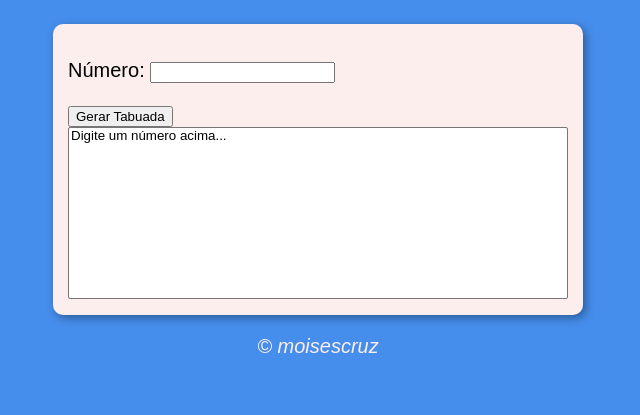
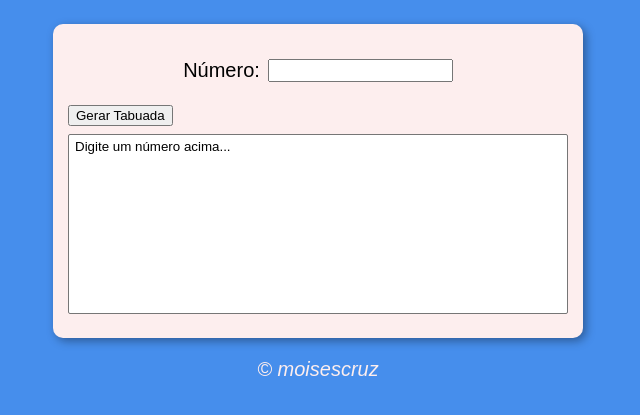
Before and after one commit to codemoises/JavaScript, a plain HTML site: page pratica/pratica004/index.html in a window 1280 px wide. Shown: the part 75-490 px from the top of the page, without its empty margins (322-962 px from the left). Drawn offline with Linux system fonts and the light colour scheme.

Commit message:
Atualizado.

```diff
--- a/pratica/pratica004/style.css
+++ b/pratica/pratica004/style.css
@@ -18,8 +18,19 @@ section {
     box-shadow: 3px 3px 10px rgba(0, 0, 0, 0.363);
 }
 
+div p input {
+    margin-left: 8px;
+}
+
+div p {
+    display: flex;
+    justify-content: center;
+}
+
 select#seltab {
     width: 500px;
+    margin: 8px 0;
+    padding: 4px;
 }
 
 footer {
```
